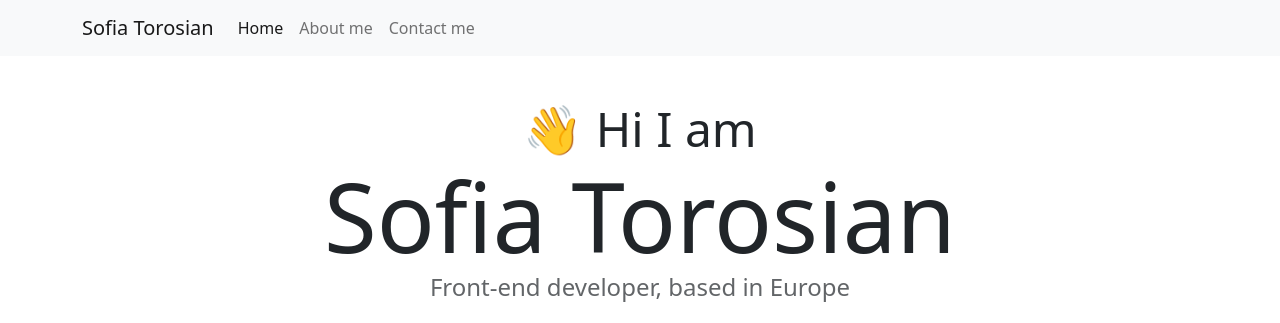
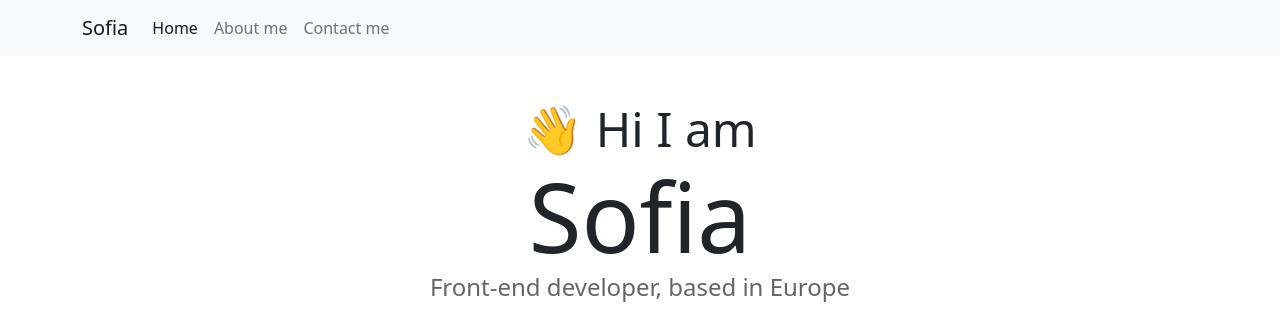
Before and after one commit to softoro/Advanced-Tools-Homework, a plain HTML site: page index.html in a window 1280 px wide. Shown: the top 323 px of the page. Drawn offline with nearby package versions, Linux system fonts and the light colour scheme.

Commit message:
Updated content

```diff
--- a/index.html
+++ b/index.html
@@ -6,9 +6,9 @@
     <meta http-equiv="X-UA-Compatible" content="ie=edge" />
     <meta
       name="description"
-      content="Sofia Torosian is learning how to code with SheCodes, check out her projects"
+      content="Sofia is learning how to code with SheCodes, check out her projects"
     />
-    <title>Front-end developer - Sofia Torosian</title>
+    <title>Front-end developer - Sofia</title>
     <link
       href="https://cdn.jsdelivr.net/npm/bootstrap@5.2.2/dist/css/bootstrap.min.css"
       rel="stylesheet"
@@ -25,7 +25,7 @@
   <body>
     <nav class="navbar navbar-expand-lg bg-light fixed-top">
       <div class="container">
-        <a class="navbar-brand" href="/" tilte="Homepage">Sofia Torosian</a>
+        <a class="navbar-brand" href="/" tilte="Homepage">Sofia</a>
         <button
           class="navbar-toggler"
           type="button"
@@ -49,7 +49,7 @@
               >
             </li>
             <li class="nav-item">
-              <a class="nav-link" href="about.html" tilte="About Sofia Torosian"
+              <a class="nav-link" href="about.html" tilte="About Sofia"
                 >About me</a
               >
             </li>
@@ -57,7 +57,7 @@
               <a
                 class="nav-link"
                 href="about.html#contact"
-                tilte="Contact Sofia Torosian"
+                tilte="Contact Sofia"
                 >Contact me</a
               >
             </li>
@@ -66,17 +66,13 @@
       </div>
     </nav>
     <h2 class="text-center">👋 Hi I am</h2>
-    <h1 class="text-center">Sofia Torosian</h1>
+    <h1 class="text-center">Sofia</h1>
     <h3 class="text-center">Front-end developer, based in Europe</h3>
     <div class="navigation-links mb-5">
-      <a
-        href="about.html#contact"
-        tilte="Contact Sofia Torosian"
-        class="primary-link"
-      >
+      <a href="about.html#contact" tilte="Contact Sofia" class="primary-link">
         Contact Me
       </a>
-      <a href="about.html" class="secondary-link" tilte="About Sofia Torosian">
+      <a href="about.html" class="secondary-link" tilte="About Sofia">
         About Me
       </a>
     </div>
```
Also changed, not shown: about.html (+7 -7 lines).
